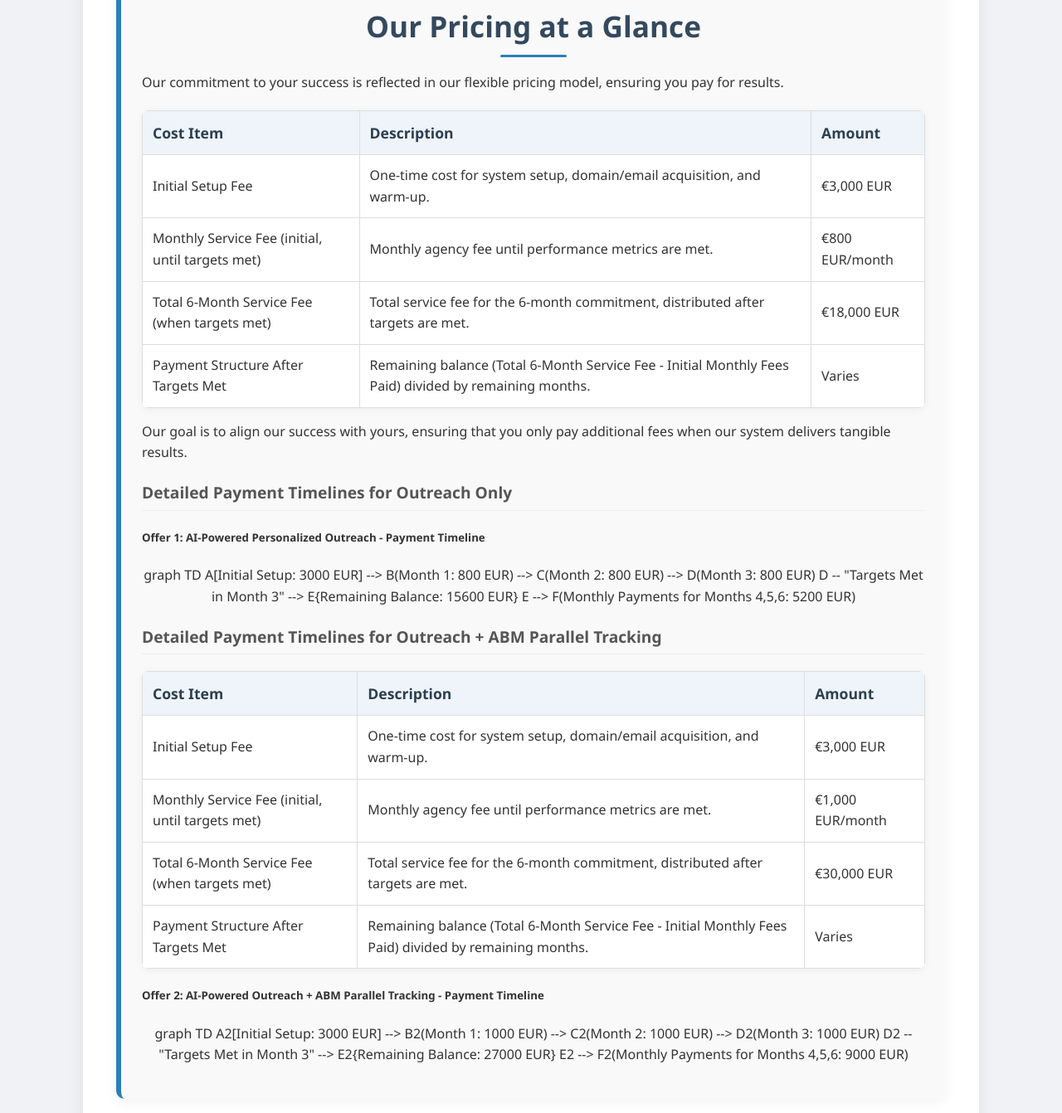
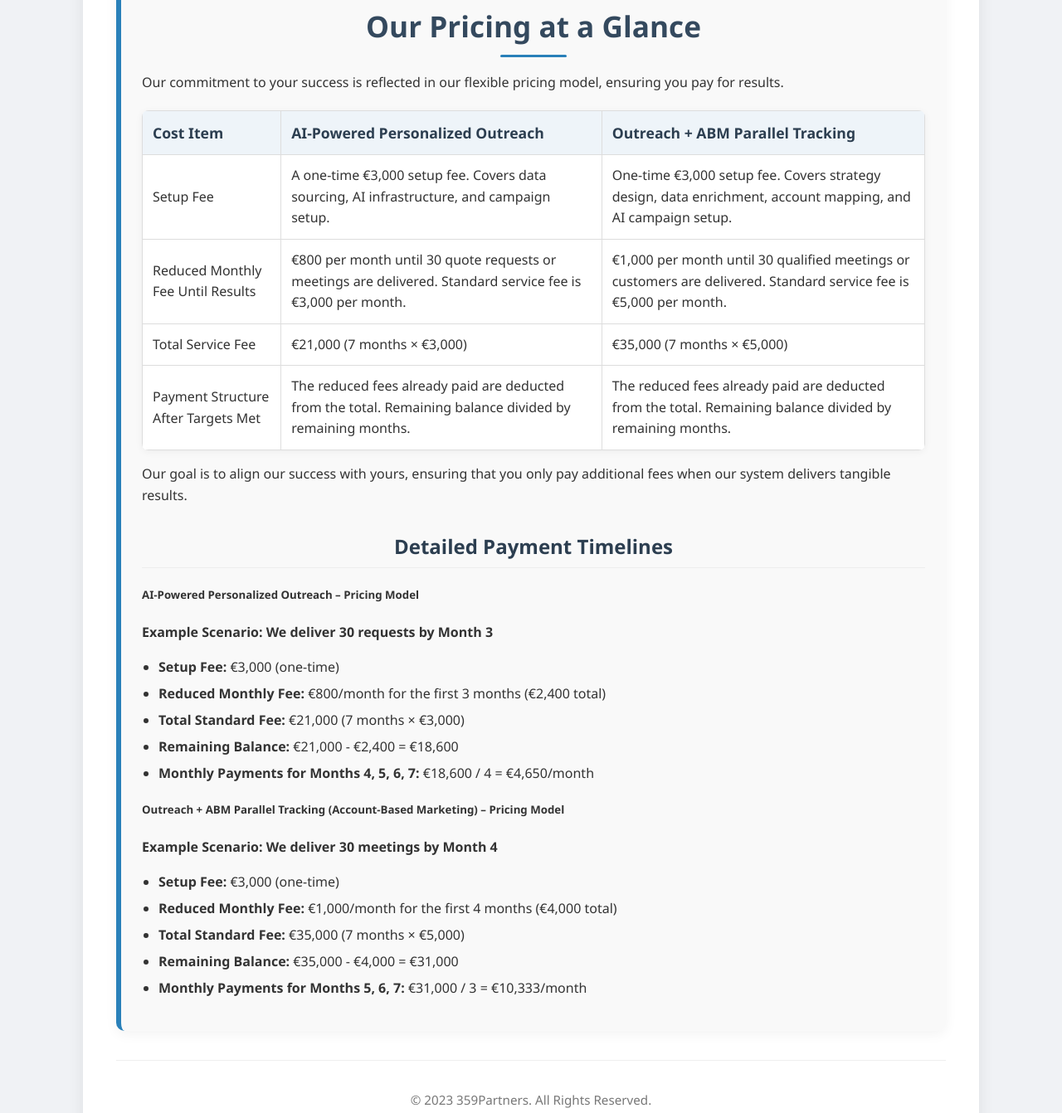
Before and after one commit to Minterilan/plastay, a plain HTML site: page index.html in a window 1280 px wide. Shown: the part 9506-10848 px from the top of the page at 83% size. Drawn offline with Linux system fonts and the light colour scheme; a script that the page names is missing.

Commit message:
Update index.html

```diff
--- a/index.html
+++ b/index.html
@@ -462,84 +462,58 @@
                 <thead>
                     <tr>
                         <th>Cost Item</th>
-                        <th>Description</th>
-                        <th>Amount</th>
+                        <th>AI-Powered Personalized Outreach</th>
+                        <th>Outreach + ABM Parallel Tracking</th>
                     </tr>
                 </thead>
                 <tbody>
                     <tr>
-                        <td>Initial Setup Fee</td>
-                        <td>One-time cost for system setup, domain/email acquisition, and warm-up.</td>
-                        <td>€3,000 EUR</td>
+                        <td>Setup Fee</td>
+                        <td>A one-time €3,000 setup fee. Covers data sourcing, AI infrastructure, and campaign setup.</td>
+                        <td>One-time €3,000 setup fee. Covers strategy design, data enrichment, account mapping, and AI campaign setup.</td>
                     </tr>
                     <tr>
-                        <td>Monthly Service Fee (initial, until targets met)</td>
-                        <td>Monthly agency fee until performance metrics are met.</td>
-                        <td>€800 EUR/month</td>
+                        <td>Reduced Monthly Fee Until Results</td>
+                        <td>€800 per month until 30 quote requests or meetings are delivered. Standard service fee is €3,000 per month.</td>
+                        <td>€1,000 per month until 30 qualified meetings or customers are delivered. Standard service fee is €5,000 per month.</td>
                     </tr>
                     <tr>
-                        <td>Total 6-Month Service Fee (when targets met)</td>
-                        <td>Total service fee for the 6-month commitment, distributed after targets are met.</td>
-                        <td>€18,000 EUR</td>
+                        <td>Total Service Fee</td>
+                        <td>€21,000 (7 months × €3,000)</td>
+                        <td>€35,000 (7 months × €5,000)</td>
                     </tr>
                     <tr>
                         <td>Payment Structure After Targets Met</td>
-                        <td>Remaining balance (Total 6-Month Service Fee - Initial Monthly Fees Paid) divided by remaining months.</td>
-                        <td>Varies</td>
+                        <td>The reduced fees already paid are deducted from the total. Remaining balance divided by remaining months.</td>
+                        <td>The reduced fees already paid are deducted from the total. Remaining balance divided by remaining months.</td>
                     </tr>
                 </tbody>
             </table>
             <p>Our goal is to align our success with yours, ensuring that you only pay additional fees when our system delivers tangible results.</p>
 
-            <h4>Detailed Payment Timelines for Outreach Only</h4>
+            <h4 style="text-align: center; margin-top: 30px; font-size: 1.5em; color: #2c3e50;">Detailed Payment Timelines</h4>
 
-            <h5>Offer 1: AI-Powered Personalized Outreach - Payment Timeline</h5>
-            <div class="mermaid">
- graph TD
-    A[Initial Setup: 3000 EUR] --> B(Month 1: 800 EUR) --> C(Month 2: 800 EUR) --> D(Month 3: 800 EUR)
-    D -- "Targets Met in Month 3" --> E{Remaining Balance: 15600 EUR}
-    E --> F(Monthly Payments for Months 4,5,6: 5200 EUR)
-            </div>
+            <h5>AI-Powered Personalized Outreach – Pricing Model</h5>
 
-            <h4>Detailed Payment Timelines for Outreach + ABM Parallel Tracking</h4>
-            <table class="pricing-table">
-                <thead>
-                    <tr>
-                        <th>Cost Item</th>
-                        <th>Description</th>
-                        <th>Amount</th>
-                    </tr>
-                </thead>
-                <tbody>
-                    <tr>
-                        <td>Initial Setup Fee</td>
-                        <td>One-time cost for system setup, domain/email acquisition, and warm-up.</td>
-                        <td>€3,000 EUR</td>
-                    </tr>
-                    <tr>
-                        <td>Monthly Service Fee (initial, until targets met)</td>
-                        <td>Monthly agency fee until performance metrics are met.</td>
-                        <td>€1,000 EUR/month</td>
-                    </tr>
-                    <tr>
-                        <td>Total 6-Month Service Fee (when targets met)</td>
-                        <td>Total service fee for the 6-month commitment, distributed after targets are met.</td>
-                        <td>€30,000 EUR</td>
-                    </tr>
-                    <tr>
-                        <td>Payment Structure After Targets Met</td>
-                        <td>Remaining balance (Total 6-Month Service Fee - Initial Monthly Fees Paid) divided by remaining months.</td>
-                        <td>Varies</td>
-                    </tr>
-                </tbody>
-            </table>
-            <h5>Offer 2: AI-Powered Outreach + ABM Parallel Tracking - Payment Timeline</h5>
-            <div class="mermaid">
- graph TD
-    A2[Initial Setup: 3000 EUR] --> B2(Month 1: 1000 EUR) --> C2(Month 2: 1000 EUR) --> D2(Month 3: 1000 EUR)
-    D2 -- "Targets Met in Month 3" --> E2{Remaining Balance: 27000 EUR}
-    E2 --> F2(Monthly Payments for Months 4,5,6: 9000 EUR)
-            </div>
+            <p><strong>Example Scenario: We deliver 30 requests by Month 3</strong></p>
+            <ul>
+                <li><strong>Setup Fee:</strong> €3,000 (one-time)</li>
+                <li><strong>Reduced Monthly Fee:</strong> €800/month for the first 3 months (€2,400 total)</li>
+                <li><strong>Total Standard Fee:</strong> €21,000 (7 months × €3,000)</li>
+                <li><strong>Remaining Balance:</strong> €21,000 - €2,400 = €18,600</li>
+                <li><strong>Monthly Payments for Months 4, 5, 6, 7:</strong> €18,600 / 4 = €4,650/month</li>
+            </ul>
+
+            <h5>Outreach + ABM Parallel Tracking (Account-Based Marketing) – Pricing Model</h5>
+
+            <p><strong>Example Scenario: We deliver 30 meetings by Month 4</strong></p>
+            <ul>
+                <li><strong>Setup Fee:</strong> €3,000 (one-time)</li>
+                <li><strong>Reduced Monthly Fee:</strong> €1,000/month for the first 4 months (€4,000 total)</li>
+                <li><strong>Total Standard Fee:</strong> €35,000 (7 months × €5,000)</li>
+                <li><strong>Remaining Balance:</strong> €35,000 - €4,000 = €31,000</li>
+                <li><strong>Monthly Payments for Months 5, 6, 7:</strong> €31,000 / 3 = €10,333/month</li>
+            </ul>
 
         </section>
 
```
